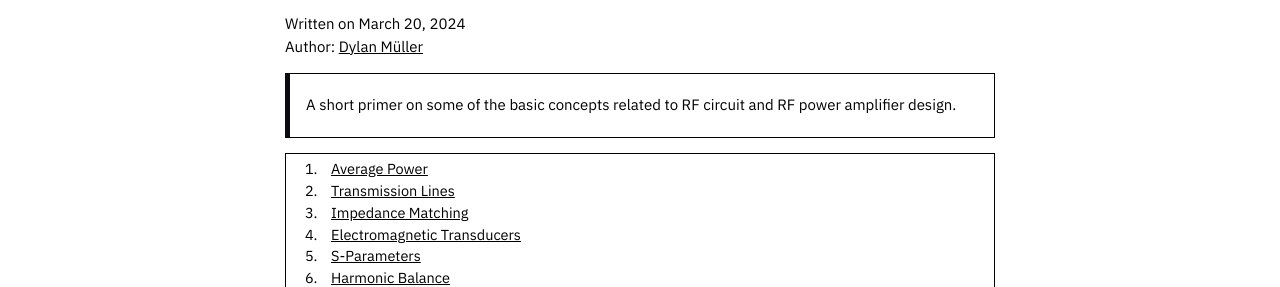
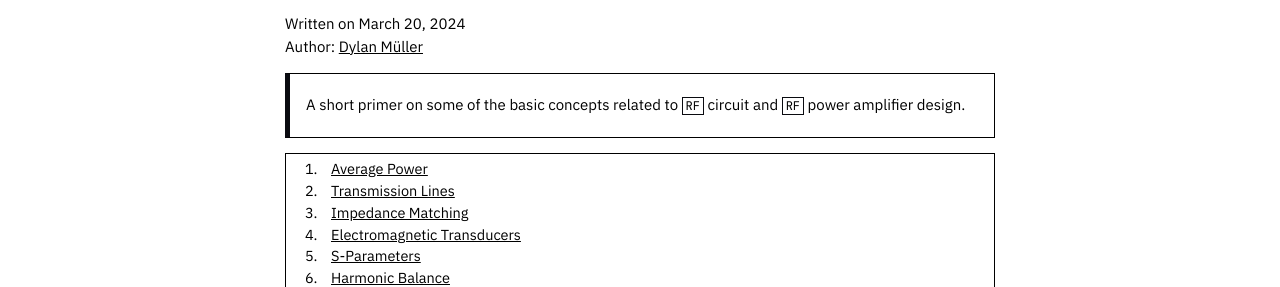
Before and after one commit to microstub/microstub.github.io, a Jekyll site: the page built from _posts/2024-03-20-rf-primer.md, in a window 1280 px wide and 900 px high. Shown: the part 177-464 px from the top of the window. Built offline with Jekyll 4.4.1, drawn with Linux system fonts in a browser that asks for light colours; nearby versions of some CDN libraries.

```diff
--- a/_posts/2024-03-20-rf-primer.md
+++ b/_posts/2024-03-20-rf-primer.md
@@ -5,8 +5,8 @@ author: Dylan Müller
 author_url: https://linkedin.com/in/dylanmuller
 ---
 
-> A short primer on some of the basic concepts related to RF circuit
-> and RF power amplifier design.
+> A short primer on some of the basic concepts related to `RF` circuit
+> and `RF` power amplifier design.
 
 1. [Average Power](#average-power)
 2. [Transmission Lines](#transmission-lines)
```
